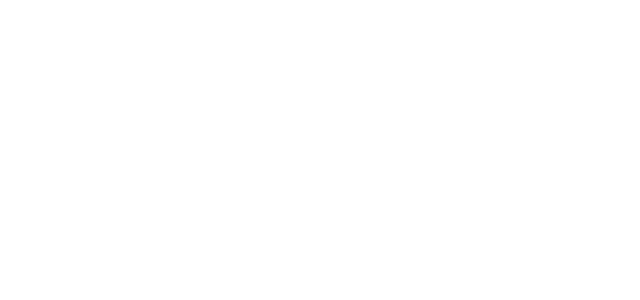
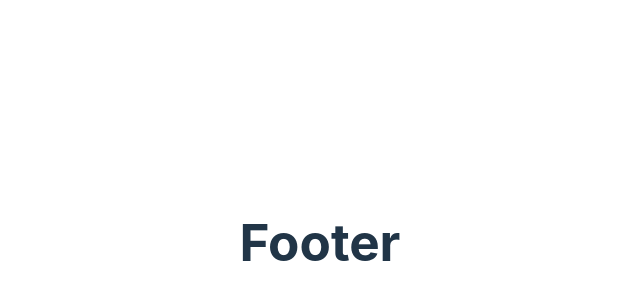
Before and after one commit to haniladjamba/Kelompok5_FrontEnd_D, a React (Vite) app: page / in a window 1280 px wide. Shown: the part 158-458 px from the top of the page, without its empty margins (320-960 px from the left). Built offline with nearby package versions, Linux system fonts and the light colour scheme.

Commit message:
menambahkan folder footer dan file footer

```diff
--- a/src/App.jsx
+++ b/src/App.jsx
@@ -1,10 +1,11 @@
 import './App.css'
+import Footer from './components/footer/footer'
 
 
 function App() {
   return (
     <div>
-
+      <Footer />
     </div>
   )
 }
--- /dev/null
+++ b/src/components/footer/footer.jsx
@@ -0,0 +1,5 @@
+const Footer = () => {
+    return <h1>Footer</h1>
+}
+
+export default Footer;
```
